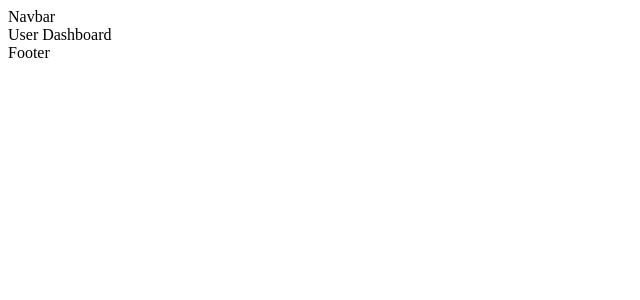
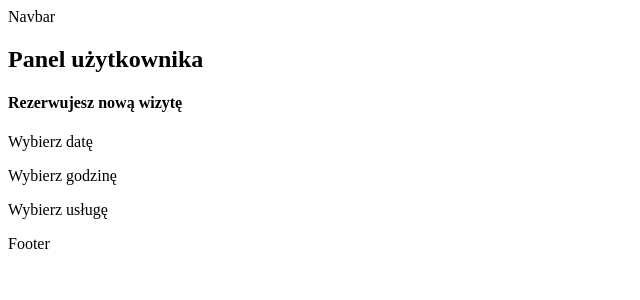
Before and after one commit to infoshareacademy/jfddr6-team-kanuni-team, a React (Create React App) app: page /userdashboard in a window 1280 px wide. Shown: the top 300 px of the page, without its empty margins (0-640 px from the left). Built offline with nearby package versions, Linux system fonts and the light colour scheme.

Commit message:
Initial commit

```diff
--- /dev/null
+++ b/src/components/AddNewVisit.js
@@ -0,0 +1,16 @@
+
+
+const AddNewVisit = () => {
+  return (
+    <div className="new-visit-wrapper">
+      <h4 className="new-visit-header">Rezerwujesz nową wizytę</h4>
+      <p>Wybierz datę</p>
+      {/* Date  */}
+      <p>Wybierz godzinę</p>
+      <p>Wybierz usługę</p>
+
+    </div>
+  )
+}
+
+export default AddNewVisit
--- a/src/components/UserDashboard.js
+++ b/src/components/UserDashboard.js
@@ -1,5 +1,13 @@
+import AddNewVisit from "./AddNewVisit.js";
+
 const UserDashboard = () => {
-  return <div>User Dashboard</div>;
+  return (
+    <div>
+      <h2>Panel użytkownika</h2>
+      <AddNewVisit />
+
+    </div>
+  );
 };
 
 export default UserDashboard;
```
Also changed, not shown: src/data/db.json (added, +13 -0 lines), src/components/AddNewVisit.css (added).
